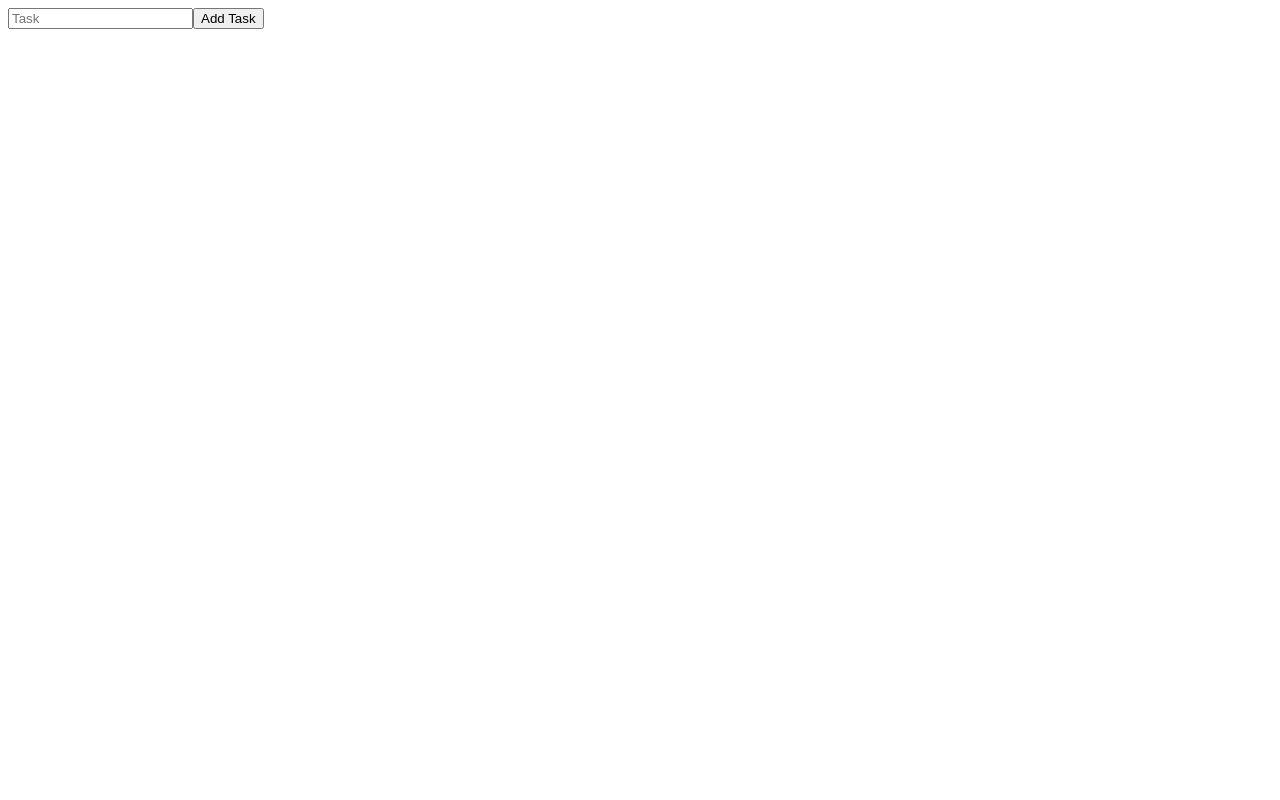
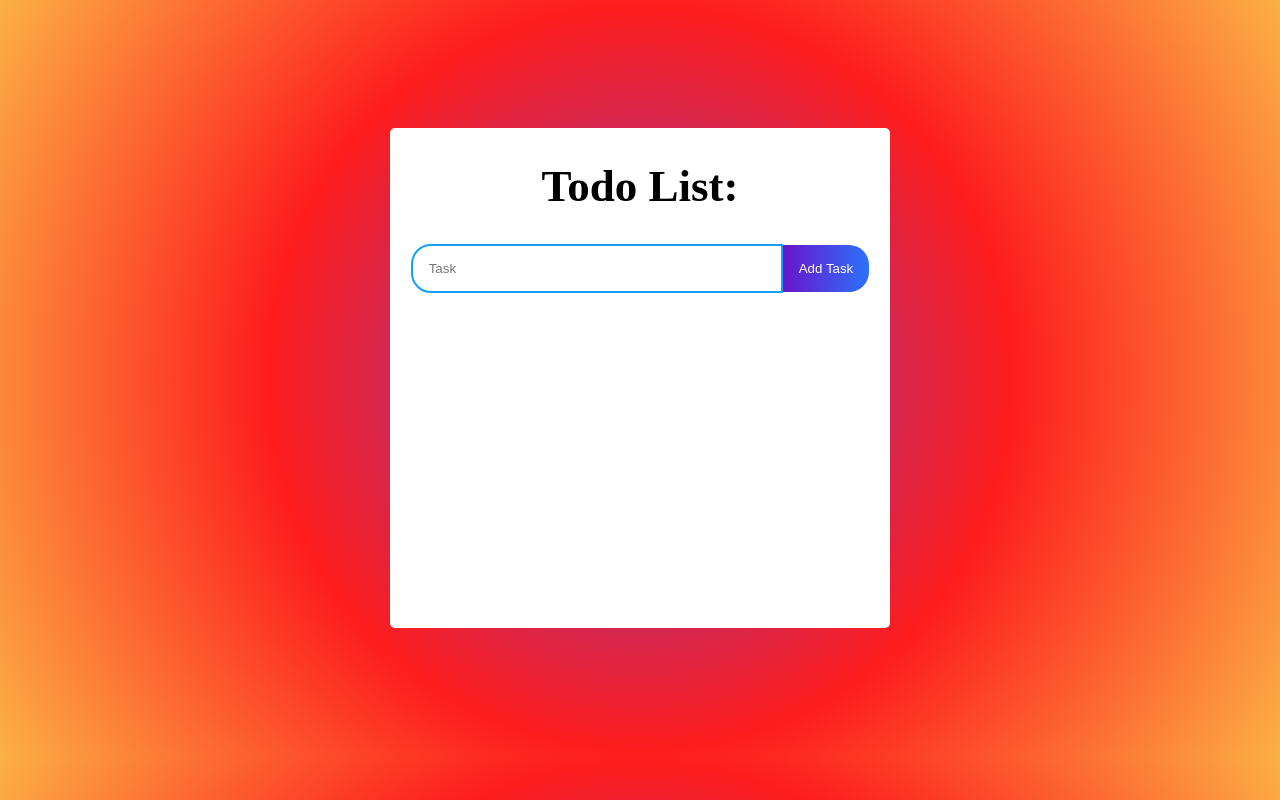
Before and after one commit to Fatuma2117/React-Typescript, a React (Create React App) app: page / in a window 1280 px wide. Built offline with nearby package versions, Linux system fonts and the light colour scheme.

Commit message:
got a list to show up

```diff
--- /dev/null
+++ b/src/App.css
@@ -0,0 +1,52 @@
+body {
+    background: rgb(131,58,180);
+    background: radial-gradient(circle, rgba(131,58,180,1) 0%, rgba(253,29,29,1) 50%, rgba(252,176,69,1) 100%);
+  }
+
+  .todo-app {
+    display: flex;
+    flex-direction: column;
+    justify-content: flex-start;
+    width: 500px;
+    min-height: 500px;
+    background: white;
+    text-align: center;
+    margin: 128px auto;
+    border-radius: 5px;
+  }
+
+  h1 {
+    margin: 32px 0;
+    font-size: 45px;
+  }
+
+  .todo-button {
+    padding: 16px;
+    border: none;
+    border-radius: 0 20px 20px 0;
+    cursor: pointer;
+    outline: none;
+    background: linear-gradient(
+      90deg,
+      rgba(105, 20, 204, 1) 0%,
+      rgba(44, 114, 251, 1) 100%
+    );
+    color: #fff;
+    text-transform: capitalize;
+  }
+
+
+.todo-input {
+    padding: 15px 32px 15px 16px;
+    border-radius: 20px 0 0 20px;
+    border: 1px solid #dfe1e5;
+    outline: none;
+    width: 320px;
+    background: transparent;
+    border: 2px solid #149fff;
+  }
+  ul {
+    list-style-type: none;
+    padding: 0;
+    margin-top: 60;
+  }
--- a/src/App.tsx
+++ b/src/App.tsx
@@ -2,9 +2,13 @@
 
 
 import React from 'react'
+import './App.css';
+
 import{ NewTaskInput} from './TaskInput'
 import { useSelector, useDispatch } from "react-redux";
 import { taskState } from "./taskReducer";
+import { addTask } from "./actions";
+
 
 
 function App(){
@@ -17,11 +21,13 @@ function App(){
   const dispatch = useDispatch();
 
   const onAddTask = (task: string) => {
-    dispatch({type: "ADD_TASK", payload: task});
+    dispatch(addTask(task));
+
+
   };
   return(
-<>
-
+<div className="todo-app">
+<h1>Todo List: </h1>
 <NewTaskInput addTask={onAddTask}/>
 
 <ul>
@@ -29,7 +35,7 @@ function App(){
           return <li key={task}>{task}</li>;
         })}
       </ul>
-</>
+</div>
   )
 }
 
--- a/src/TaskInput.tsx
+++ b/src/TaskInput.tsx
@@ -19,13 +19,14 @@ export const NewTaskInput: React.FC<NewTaskInputProps> = ({ addTask }) => {
   return (
     <div>
       <input
+      className="todo-input"
         onChange={updateTask}
         value={task}
         type="text"
         name="task"
         placeholder="Task"
       />
-      <button onClick={onAddTaskClick}>Add Task</button>
+      <button className="todo-button" onClick={onAddTaskClick}>Add Task</button>
     </div>
   );
 };
--- /dev/null
+++ b/src/actions.ts
@@ -0,0 +1,6 @@
+export type Action = { type: "ADD_TASK"; payload: string };
+
+export const addTask = (task: string): Action => ({
+  type: "ADD_TASK",
+  payload: task,
+});
```
